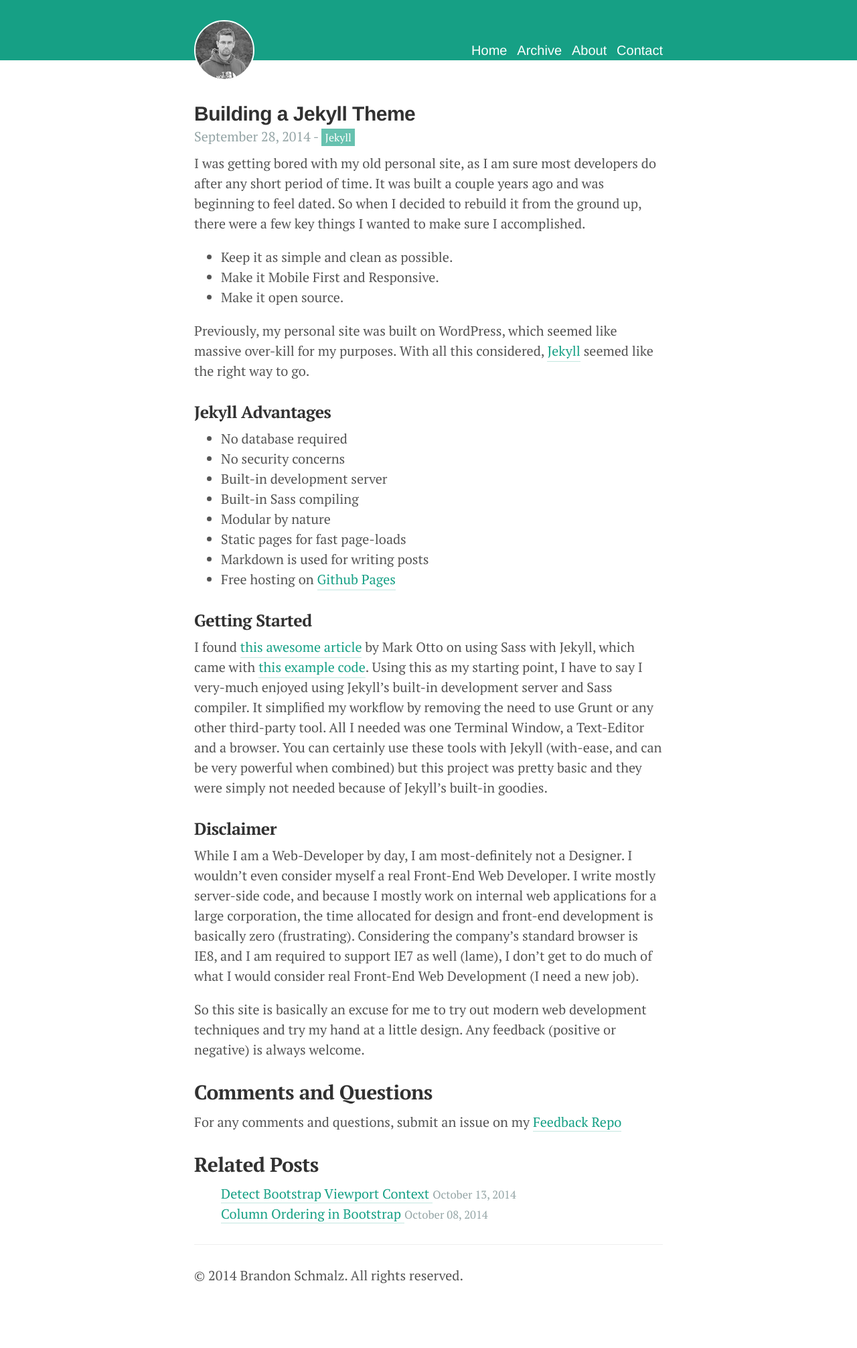
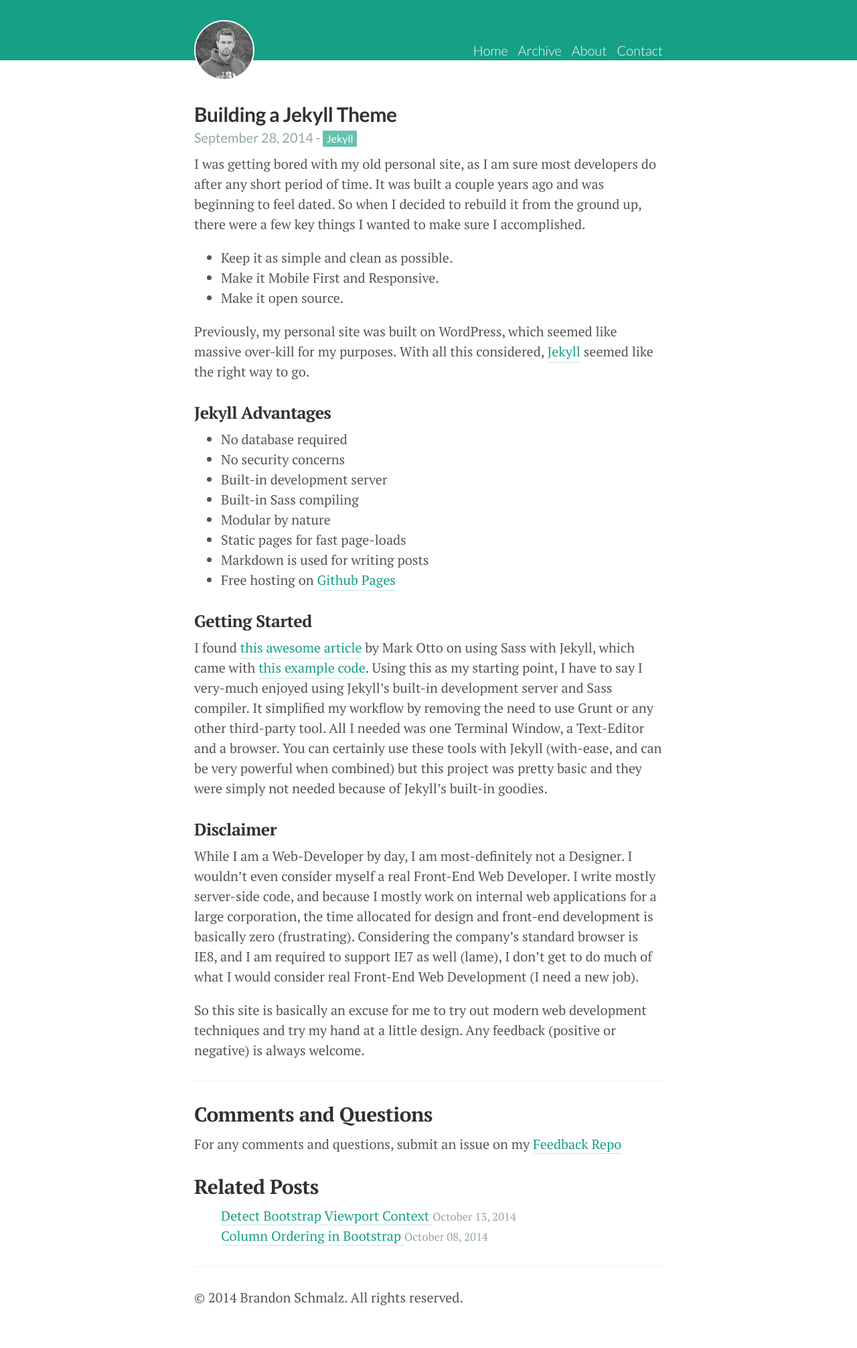
Before and after one commit to Schmalzy/Schmalzy.github.io, a Jekyll site: the page built from _posts/2014-09-28-Personal-Site-Jekyll-Theme.md, in a window 1280 px wide. Shown: the whole page at 67% size. Built offline with Jekyll 4.4.1, drawn with Linux system fonts in a browser that asks for light colours; before the commit the page ends 1979 px from its top, so only the background shows below that.

Commit message:
visual updates

```diff
--- a/_includes/head.html
+++ b/_includes/head.html
@@ -1,6 +1,5 @@
 <head>
   <meta charset="UTF-8">
-  <link href="http://gmpg.org/xfn/11" rel="profile">
   <meta http-equiv="X-UA-Compatible" content="IE=Edge">
 
   <!-- Enable responsiveness on mobile devices-->
@@ -21,7 +20,7 @@
   <link rel="stylesheet" href="/css/styles.css">
 
   <!-- Type -->
-  <link href='http://fonts.googleapis.com/css?family=PT+Serif:400,700' rel='stylesheet' type='text/css'>
+  <link href='http://fonts.googleapis.com/css?family=PT+Serif:400,700|Lato:300,400,700' rel='stylesheet' type='text/css'>
 
   <!-- Icons
   <link rel="apple-touch-icon-precomposed" sizes="144x144" href="{{ site.baseurl }}public/apple-touch-icon-precomposed.png">
--- a/_includes/header.html
+++ b/_includes/header.html
@@ -8,9 +8,9 @@
       {% assign nav_pages = (site.pages | where: "layout", "page" | sort: 'display') %}
       {% for node in nav_pages %}
         {% if node.title == page.title %}
-          <li  class="active">
+          <li class="hover-effect active">
         {% else %}
-          <li>
+          <li class="hover-effect">
         {% endif %}
             <a href="{{ node.url }}">{{ node.title }}</a>
           </li>
--- a/_layouts/post.html
+++ b/_layouts/post.html
@@ -11,6 +11,7 @@ layout: default
   </p>
   {{ content }}
 </article>
+<hr>
 
 {% include feedback.html %}
 
--- a/_scss/about.scss
+++ b/_scss/about.scss
@@ -5,6 +5,7 @@
 .page-about > h1,
 .about-item {
   text-align: center;
+  font-family: $font-family-heading;
 
   @media (min-width: $break-point-desktop) {
     text-align: left;
@@ -44,6 +45,7 @@
 .about-info > h3 {
   margin: 0.25rem 0;
   font-size: 1rem;
+  font-family: $font-family-heading;
 }
 
 .about-info {
--- a/_scss/header.scss
+++ b/_scss/header.scss
@@ -30,9 +30,39 @@
 
 .logo {
   border-bottom:0;
+  position: relative;
 
   @media (min-width: $break-point-desktop) {
     float: left;
+  }
+
+  &::after {
+    content: "";
+    position: absolute;
+    top: 0;
+    left: 0;
+    height: 86px;
+    width: 86px;
+    border: 2px solid #fff;
+    border-radius: 50%;
+    -webkit-transition: -webkit-transform 0.3s;
+    -moz-transition: -moz-transform 0.3s;
+    transition: transform 0.3s;
+    -webkit-transform: scale(0.85);
+    -moz-transform: scale(0.85);
+    transform: scale(0.85);
+    opacity: 0;
+    -webkit-transition: top 0.3s, opacity 0.3s, -webkit-transform 0.3s;
+    -moz-transition: top 0.3s, opacity 0.3s, -moz-transform 0.3s;
+    transition: top 0.3s, opacity 0.3s, transform 0.3s;
+  }
+
+  &:hover::after {
+    -webkit-transform: scale(1);
+    -moz-transform: scale(1);
+    transform: scale(1);
+    top: 1px;
+    opacity: 1;
   }
 }
 
@@ -74,9 +104,47 @@
 
   @media (min-width: $break-point-desktop) {
     color: #fff;
+    border: none;
     //text-shadow: 1px 1px 2px rgba(0,0,0, 0.3);
   }
 }
+
+.hover-effect a::before {
+  position: absolute;
+  top: 100%;
+  left: 0;
+  width: 100%;
+  height: 2px;
+  background: #fff;
+  content: '';
+  -webkit-transition: -webkit-transform 0.2s;
+  -moz-transition: -moz-transform 0.2s;
+  transition: transform 0.2s;
+  -webkit-transform: scale(0.85);
+  -moz-transform: scale(0.85);
+  transform: scale(0.85);
+}
+
+.hover-effect a::before {
+  opacity: 0;
+  -webkit-transition: top 0.2s, opacity 0.2s, -webkit-transform 0.2s;
+  -moz-transition: top 0.2s, opacity 0.2s, -moz-transform 0.2s;
+  transition: top 0.2s, opacity 0.2s, transform 0.2s;
+}
+
+.hover-effect a:hover::before,
+.hover-effect a:focus::before {
+  -webkit-transform: scale(1);
+  -moz-transform: scale(1);
+  transform: scale(1);
+}
+
+.hover-effect a:hover::before,
+.hover-effect a:focus::before {
+  top: 1px;
+  opacity: 1;
+}
+
 
 .nav > li.active {
   border-bottom: 1px solid $base-color;
--- a/_scss/posts.scss
+++ b/_scss/posts.scss
@@ -13,6 +13,7 @@
 
 .post-date {
   color: $type-color-muted;
+  font-family: $font-family-heading;
 }
 
 .post-date,
@@ -58,9 +59,9 @@
 .tags-item {
   color: #fff;
   background-color: $base-color-tags;
-  padding: 2px 5px;
+  padding: 2px 5px 3px;
   font-size: 0.8rem;
-  font-family: $font-family-copy;
+  font-family: $font-family-heading;
 }
 
 .tags-item + .tags-item {
--- a/_scss/variables.scss
+++ b/_scss/variables.scss
@@ -22,7 +22,7 @@ $font-size-mobile       : 16px;
 $font-size-desktop      : 20px;
 
 // Font stack
-$font-family-heading    : "Helvetica Neue", Helvetica, Arial, sans-serif;
+$font-family-heading    : "Lato", "Helvetica Neue", Helvetica, Arial, sans-serif;
 $font-family-copy       : "PT Serif", Georgia, serif;
 $font-family-code       : Menlo, Monaco, "Courier New", monospace;
 
--- a/index.html
+++ b/index.html
@@ -23,7 +23,7 @@ display: 1
     {{ post.content }}
 
   </article>
-
+  <hr>
 {% endfor %}
 
 {% include feedback.html %}
```
